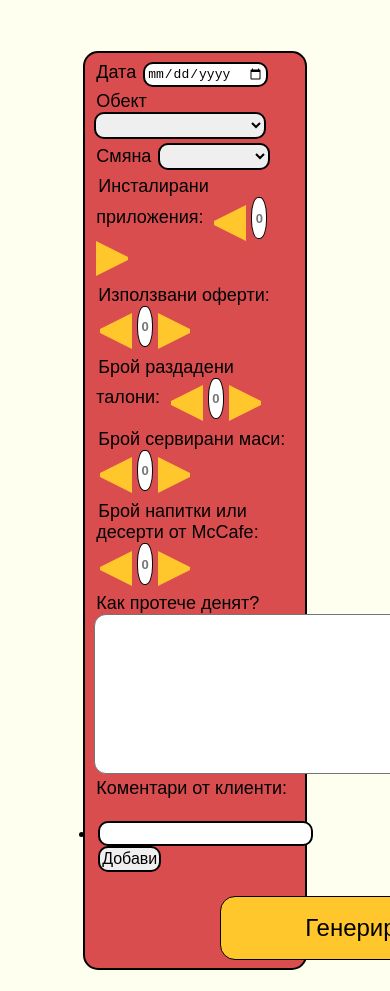
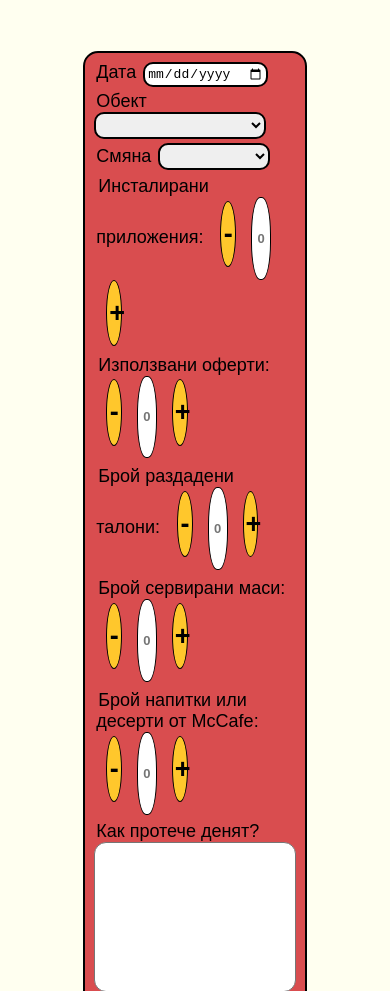
Before and after one commit to vladimirggg/McReports, a plain HTML site: page index.html in a window 390 px wide. Shown: the part 104-1095 px from the top of the page. Drawn offline with Linux system fonts and the light colour scheme.

Commit message:
Interface fix Interface is more compatible with mobile devices due to more flexible units in sizing

```diff
--- a/index.html
+++ b/index.html
@@ -5,7 +5,7 @@
           content="width=device-width, user-scalable=no, initial-scale=1.0, maximum-scale=1.0, minimum-scale=1.0">
     <meta http-equiv="X-UA-Compatible" content="ie=edge">
     <link rel="stylesheet" href="style.css">
-    <script defer src="main.js"></script>
+    <script defer src="script.js"></script>
     <title>McReports</title>
 </head>
 <body>
@@ -43,41 +43,41 @@
         <div class="installations">
             <div class="modifyNumVal">
                 <label for="appInstallCount">Инсталирани приложения:</label>
-                <button class="minus numberBtn" id="appMinus"></button>
+                <button class="minus" id="appMinus">-</button>
                 <input type="number" class="number" id="appInstallCount" placeholder="0" readonly>
-                <button class="plus numberBtn" id="appPlus"></button>
+                <button class="plus" id="appPlus">+</button>
             </div>
         </div>
         <div class="offers">
             <div class="modifyNumVal">
                 <label for="customerOffersCount">Използвани оферти:</label>
-                <button class="minus numberBtn" id="offerMinus"></button>
+                <button class="minus" id="offerMinus">-</button>
                 <input type="number" class="number" id="customerOffersCount" placeholder="0" readonly>
-                <button class="plus numberBtn" id="offerPlus"></button>
+                <button class="plus" id="offerPlus">+</button>
             </div>
         </div>
         <div class="leaflets">
             <div class="modifyNumVal">
                 <label for="leafletCount">Брой раздадени талони:</label>
-                <button class="minus numberBtn" id="leafletMinus"></button>
+                <button class="minus" id="leafletMinus">-</button>
                 <input type="number" class="number" id="leafletCount" placeholder="0" readonly>
-                <button class="plus numberBtn" id="leafletPlus"></button>
+                <button class="plus" id="leafletPlus">+</button>
             </div>
         </div>
         <div class="tableServe">
             <div class="modifyNumVal">
                 <label for="tableServeCount">Брой сервирани маси:</label>
-                <button class="minus numberBtn" id="serveMinus"></button>
+                <button class="minus" id="serveMinus">-</button>
                 <input type="number" class="number" id="tableServeCount" placeholder="0" readonly>
-                <button class="plus numberBtn" id="servePlus"></button>
+                <button class="plus" id="servePlus">+</button>
             </div>
         </div>
         <div class="McCafe">
             <div class="modifyNumVal">
                 <label for="mcCafeCount">Брой напитки или десерти от McCafe:</label>
-                <button class="minus numberBtn" id="cafeMinus"></button>
+                <button class="minus" id="cafeMinus">-</button>
                 <input type="number" class="number" id="mcCafeCount" placeholder="0" readonly>
-                <button class="plus numberBtn" id="cafePlus"></button>
+                <button class="plus" id="cafePlus">+</button>
             </div>
         </div>
         <div class="overview">
--- a/main.js
+++ b/script.js
@@ -62,8 +62,7 @@ document.addEventListener('DOMContentLoaded', () => {
 
 4. Брой сервирани маси: ${getValue(service)}
 
-5. За обектите на МакКафе (Сердика и Младост) - брой закупени напитки/десерти
-след като вие сте предложили или случайно ако видите да са си купили: ${getValue(mcCafe)}
+5. Брой закупени напитки/десерти от МакКафе: ${getValue(mcCafe)}
 
 6. Коментари как е протекъл денят:
 ${overview.value}
--- a/style.css
+++ b/style.css
@@ -27,36 +27,38 @@ header>h1{
     padding: 1%;
 }
 .menu .number{
-    width: 8%;
-    height: 5%;
+    width: 10%;
+    height: 10%;
     border: 1px solid black;
     border-radius: 45%;
     text-align: center;
     font-weight: bold;
     font-size: small;
 }
-.numberBtn{
-    width: 0;
-    height: 0;
-    border-style: solid;
-    position: relative;
-    background: transparent;
-    cursor: pointer;
-}
-.plus{
-    border-width: 1rem 0 1rem 2rem;
-    border-color: transparent transparent transparent #FFC72C;
 
-}
-.minus{
-    border-width: 1rem 2rem 1rem 0;
-    border-color: transparent #FFC72C transparent transparent;
+.plus, .minus {
+    display: inline-block;
+    width: 8%;
+    height: 8%;
+    background-color: #FFC72C;
+    text-align: center;
+    line-height: 30px;
+    font-size: 1.5em;
+    color: black;
+    border-radius: 50%;
+    margin: 0 10px;
+    font-weight: bold;
+    border: 1px solid black;
 }
 .overview textarea{
     resize: none;
-    width: 20rem;
-    height: 10rem;
+    width: 100%;
+    height: 150px;
     border-radius: 12px;
+    font-family: "Dancing-Script", sans-serif;
+    font-size: medium;
+    padding: 10px;
+    box-sizing: border-box;
 }
 input, select{
     border: 2px solid black;
@@ -64,16 +66,16 @@ input, select{
     font-size: medium;
 }
 #generate{
-    width: 18rem;
-    height: 4rem;
-    margin-left: 8rem;
+    width: 100%;
+    padding: 20px;
     border: 1px solid black;
     border-radius: 15px;
     text-align: center;
     font-size: x-large;
     font-family: "Dancing-Script", sans-serif;
     background-color: #FFC72C;
-    cursor: pointer;
+    margin-top: 20px;
+    box-sizing: border-box;
 }
 
 
@@ -103,7 +105,7 @@ input::-webkit-inner-spin-button{
     max-height: 80%; /* Ensure popup doesn't exceed 80% of viewport height */
 }
 
-.popup .close-btn {
+.popup .cls-button {
     position: absolute;
     top: 10px;
     right: 10px;
```
